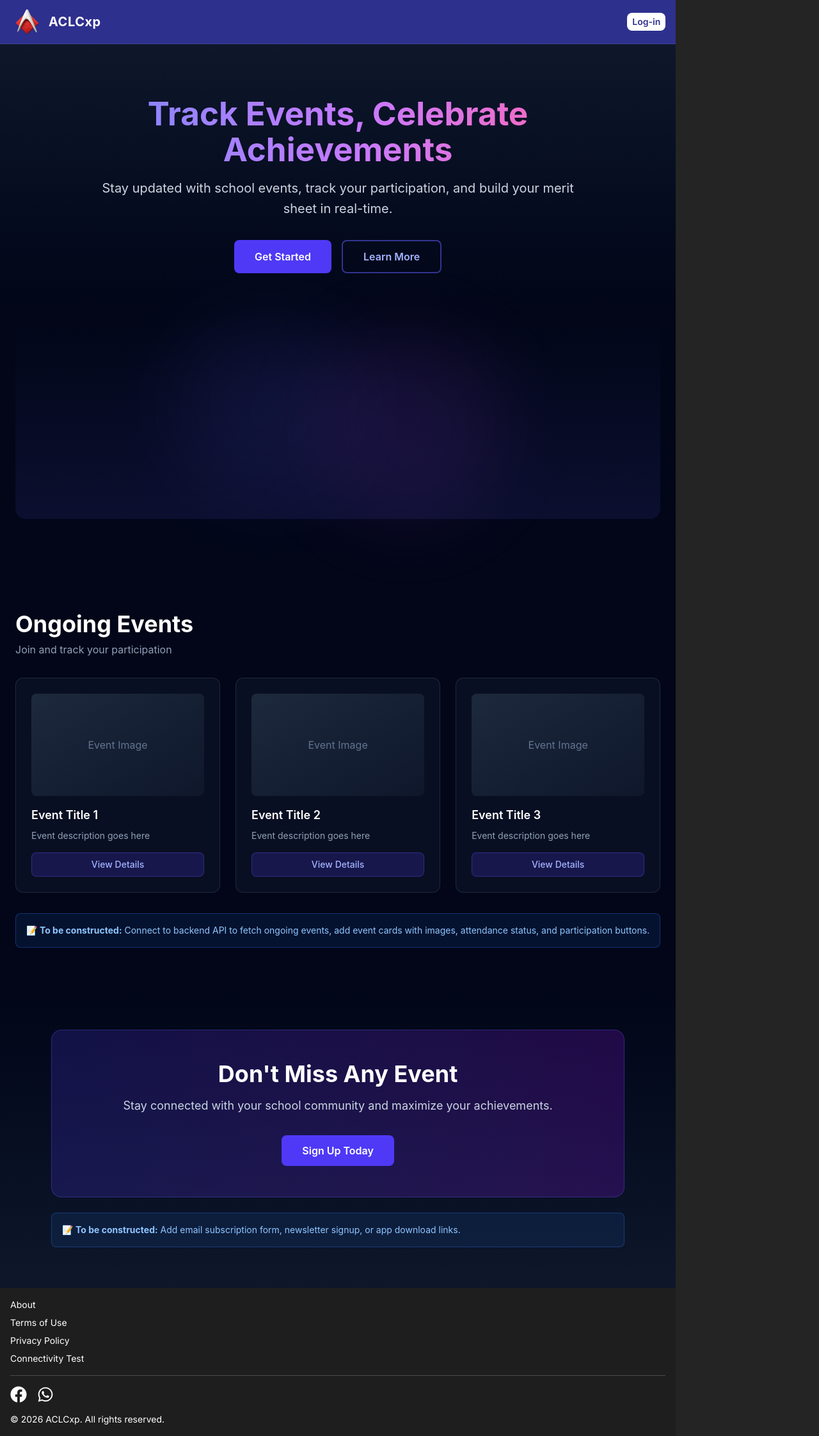
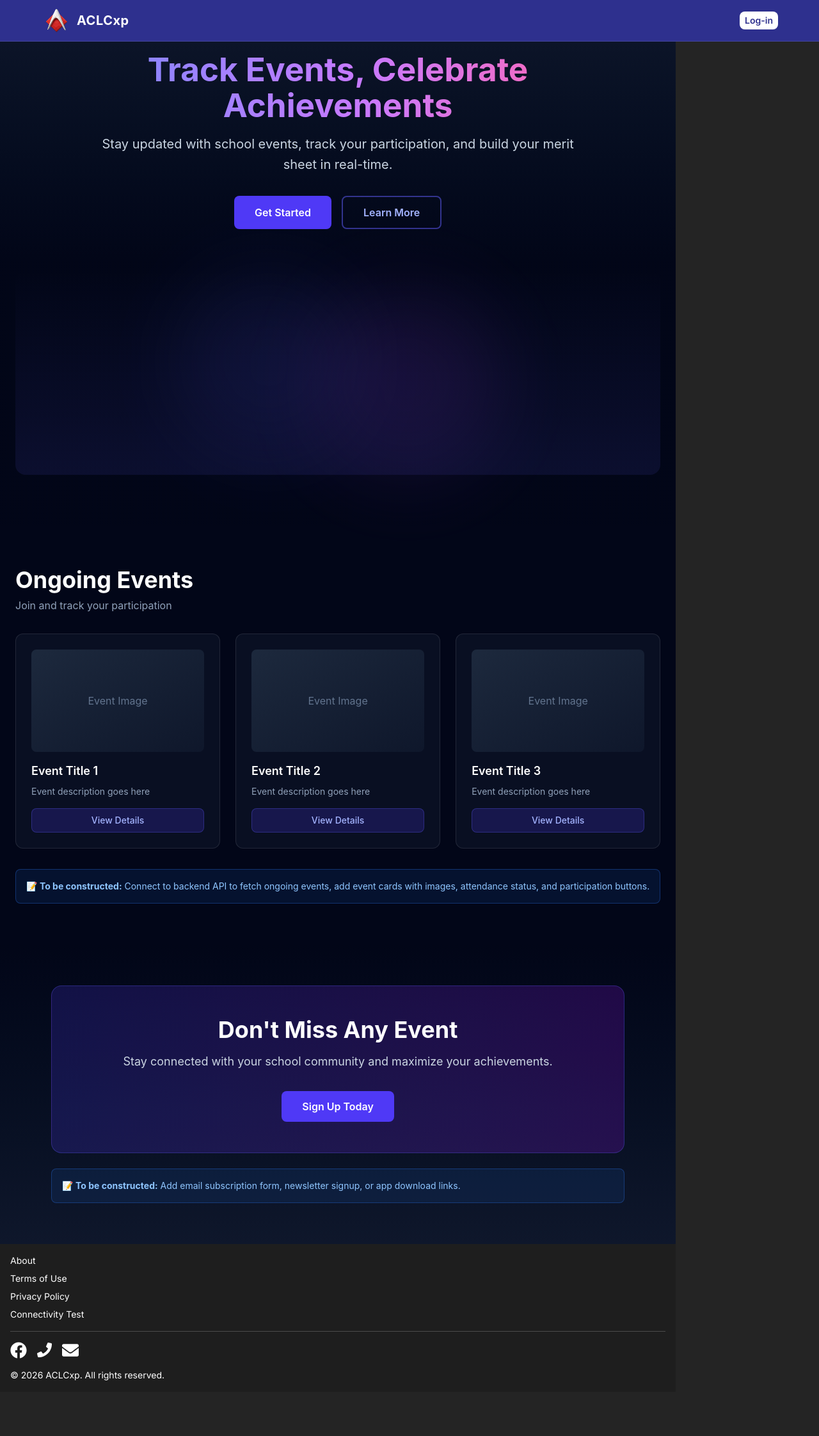
Before and after one commit to Deoo0/ACLCxp.v2, a React (Vite) app in the folder frontend/: page / in a window 1280 px wide. Shown: the whole page at 64% size. After the commit the page ends 2175 px from the top, so only its background shows below. Built offline with nearby package versions, Linux system fonts and the light colour scheme.

Commit message:
feat(header): add scroll detection to hide/show header on scroll feat(footer): replace WhatsApp icon with phone and email icons for contact

```diff
--- a/frontend/src/components/Footer.tsx
+++ b/frontend/src/components/Footer.tsx
@@ -1,5 +1,6 @@
 import { FaFacebook } from "react-icons/fa";
-import { FaWhatsapp } from "react-icons/fa";
+import { FaPhone } from "react-icons/fa";
+import { FaEnvelope } from "react-icons/fa";
 
 export default function Footer() {
     return (
@@ -8,13 +9,23 @@ export default function Footer() {
                 {/* Top Section - Links (Vertical) */}
                 <div className="mb-4">
                     <nav className="flex flex-col gap-2 text-sm">
-            <a href="#about" className="text-white hover:text-indigo-400">
+                        <a
+                            href="#about"
+                            className="text-white hover:text-indigo-400"
+                        >
                         About
                         </a>
-            <a href="#terms" className="text-white hover:text-indigo-400">
+
+                        <a
+                            href="#terms"
+                            className="text-white hover:text-indigo-400"
+                        >
                             Terms of Use
                         </a>
-            <a href="#privacy" className="text-white  hover:text-indigo-400">
+                        <a
+                            href="#privacy"
+                            className="text-white  hover:text-indigo-400"
+                        >
                             Privacy Policy
                         </a>
                         <a href="#connectivity" className="text-white hover:text-indigo-400">
@@ -36,18 +47,20 @@ export default function Footer() {
                         className="flex items-center justify-center transition-colors"
                         title="Follow us on Facebook"
                     >
-            <FaFacebook size={26} />
+                        <FaFacebook size={26}/>
                     </a>
 
-          {/* WhatsApp */}
+                    {/* Contact Number */}
                     <a
-            href="https://wa.me/09273483570"
-            target="_blank"
-            rel="noopener noreferrer"
-            className="flex items-center justify-center transition-colors"
-            title="Contact us on WhatsApp"
+                        href="tel:+639123456789"
+                        className="flex items-center gap-2 hover:text-white"
                     >
-            <FaWhatsapp size={26} />
+                        <FaPhone size={23}/>
+                    </a>
+
+                    {/* Email */}
+                    <a href="mailto:admissionoffice_aclctacloban@yahoo.com" className="flex items-center gap-2 hover:text-white">
+                        <FaEnvelope size={26}/>
                     </a>
                 </div>
 
--- a/frontend/src/components/Header.tsx
+++ b/frontend/src/components/Header.tsx
@@ -1,22 +1,46 @@
 import { useNavigate, useLocation } from "react-router-dom";
+import { useState, useEffect } from "react";
 import logo from "../assets/aclcxp-logo.png";
 
 export default function Header() {
     const navigate = useNavigate();
     const location = useLocation();
 
+    const [showHeader, setShowHeader] = useState(true);
+    const [lastScrollY, setLastScrollY] = useState(0);
+
     const handleLogoClick = () => {
         if (location.pathname === "/") {
-            // Already on landing → scroll to top
             window.scrollTo({ top: 0, behavior: "smooth" });
         } else {
-            // Go to home
             navigate("/");
         }
     };
 
+  //Detect scroll direction
+    useEffect(() => {
+        const handleScroll = () => {
+            if (window.scrollY > lastScrollY) {
+                // scrolling down
+                setShowHeader(false);
+            } else {
+                // scrolling up
+                setShowHeader(true);
+            }
+            setLastScrollY(window.scrollY);
+        };
+
+        window.addEventListener("scroll", handleScroll);
+
+        return () => window.removeEventListener("scroll", handleScroll);
+    }, [lastScrollY]);
+
     return (
-    <header className="sticky top-0 z-50 bg-[#2E308E] backdrop-blur-sm border-b border-white/10 px-4 py-2">
+        <header
+            className={`fixed top-0 w-full z-50 bg-[#2E308E] backdrop-blur-sm border-b border-white/10 px-4 py-2 transition-transform duration-300 ${
+            showHeader ? "translate-y-0" : "-translate-y-full"
+        }`}
+        >
             <div className="flex items-center justify-between max-w-6xl mx-auto">
 
                 {/* Logo */}
@@ -27,7 +51,7 @@ export default function Header() {
                     <img
                         src={logo}
                         alt="ACLCxp Logo"
-                    className="w-13 h-13 object-contain"
+                        className="w-12 h-12 object-contain"
                     />
                     <span className="font-bold text-xl tracking-wide hidden sm:inline text-white">
                         ACLCxp
@@ -35,11 +59,13 @@ export default function Header() {
                 </div>
 
                 {/* Login Button */}
-            <a href="#login" className="px-2 py-1 bg-white text-[#2E308E] hover:bg-gray-100 rounded-lg font-semibold text-sm transition-colors duration-200">
+                <a
+                    href="#login"
+                    className="px-2 py-1 bg-white text-[#2E308E] hover:bg-gray-100 rounded-lg font-semibold text-sm transition-colors duration-200"
+                >
                     Log-in
                 </a>
-
             </div>
         </header>
-  )
+    );
 }
```
Lines whose indentation alone changed are shown as unchanged.
